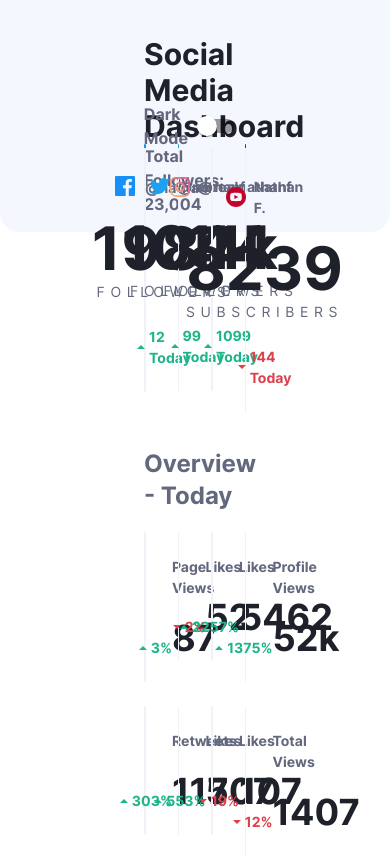
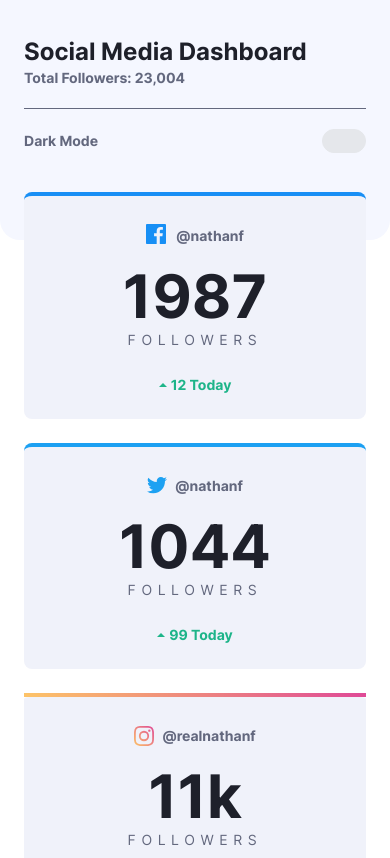
Before and after one commit to xhalleyy/social-media-dashboard, a React (Create React App) app: page / in a window 390 px wide. Shown: the top 858 px of the page. Built offline with nearby package versions, Linux system fonts and the light colour scheme.

Commit message:
responsiveness

```diff
--- a/src/App.css
+++ b/src/App.css
@@ -2,6 +2,7 @@
   background-color: hsl(225, 100%, 98%);
   border-bottom-left-radius: 20px;
   border-bottom-right-radius: 20px;
+
 }
 
 .darkTopBG {
@@ -32,6 +33,10 @@
 
 .dark-active:hover {
   background-color: #333a56!important;
+}
+
+.mobiletext{
+  font-size: 13px;
 }
 
 .App {
--- a/src/App.tsx
+++ b/src/App.tsx
@@ -6,17 +6,20 @@ import TopComponent from './components/TopComponent';
 function App() {
   const[isDarkMode,setIsDarkMode] = useState<boolean>(false);
 
-  const lightTopBG: string = 'lighttopBG relative desktop:h-64';
-  const darkTopBG: string ='darkTopBG relative desktop:h-64';
+  const lightTopBG: string = 'lighttopBG relative desktop:h-64 mobile:h-60';
+  const darkTopBG: string ='darkTopBG relative desktop:h-64 mobile:h-60';
 
-  const lightBG: string = 'bg-white desktop:h-screen';
-  const darkBG: string = 'darkBG desktop:h-screen';
+  const lightBG: string = 'bg-white h-screen';
+  const darkBG: string = 'darkBG desktop:h-screen mobile:h-lvh';
+
+  const mobilelightBG: string = 'absolute desktop:top-36 mobile:top-48'
+  const mobiledarkBG: string = 'absolute desktop:top-36 mobile:top-48 darkBG'
 
   return (
     <div className={!isDarkMode ? lightBG : darkBG}>
       <div className={!isDarkMode ? lightTopBG : darkTopBG}>
         <TopComponent isDarkMode={isDarkMode} setIsDarkMode={setIsDarkMode}/>
-        <div className='absolute top-36'>
+        <div className={!isDarkMode ? mobilelightBG : mobiledarkBG}>
           <CardsComponent isDarkMode={isDarkMode} setIsDarkMode={setIsDarkMode}/>
         </div>
       </div>
--- a/src/components/CardsComponent.tsx
+++ b/src/components/CardsComponent.tsx
@@ -37,9 +37,9 @@ const CardsComponent = ({isDarkMode, setIsDarkMode}: DarkModeProp) => {
 
 
     return (
-        <div className='px-36 w-screen'>
-            <div className='grid grid-cols-4 gap-8'>
-                <div className='col-span-1'>
+        <div className='desktop:px-36 mobile:px-6 w-screen'>
+            <div className='grid grid-cols-4 desktop:gap-8 mobile:gap-6'>
+                <div className='desktop:col-span-1 mobile:col-span-4'>
                     <Card theme={customTheme}
                         className={!isDarkMode ? 'max-w-sm border-t-4 !bg-lightgrayblue !shadow-none border-facebook border-x-0 border-b-0 light-active !gap-0' : 'max-w-sm border-t-4 !bg-bluecard !shadow-none border-facebook border-x-0 border-b-0 dark-active !gap-0'}>
                         <div className='flex justify-center items-center pt-2 gap-2'>
@@ -60,7 +60,7 @@ const CardsComponent = ({isDarkMode, setIsDarkMode}: DarkModeProp) => {
                         </div>
                     </Card>
                 </div>
-                <div className='col-span-1'>
+                <div className='desktop:col-span-1 mobile:col-span-4'>
                     <Card theme={customTheme}
                         className={!isDarkMode ? 'max-w-sm border-t-4 !bg-lightgrayblue !shadow-none border-twitter border-x-0 border-b-0 light-active !gap-0' : 'max-w-sm border-t-4 !bg-bluecard !shadow-none border-twitter border-x-0 border-b-0 dark-active !gap-0'}>
                         <div className='flex justify-center items-center pt-2 gap-2'>
@@ -81,7 +81,7 @@ const CardsComponent = ({isDarkMode, setIsDarkMode}: DarkModeProp) => {
                         </div>
                     </Card>
                 </div>
-                <div className='col-span-1'>
+                <div className='desktop:col-span-1 mobile:col-span-4'>
                     <Card theme={customTheme}
                         className={!isDarkMode ? 'max-w-sm border-t-4 !bg-lightgrayblue !shadow-none igborder border-x-0 border-b-0 light-active !gap-0' : 'max-w-sm border-t-4 !bg-bluecard !shadow-none igborder border-x-0 border-b-0 dark-active !gap-0'}>
                         <div className='flex justify-center items-center pt-2 gap-2'>
@@ -102,7 +102,7 @@ const CardsComponent = ({isDarkMode, setIsDarkMode}: DarkModeProp) => {
                         </div>
                     </Card>
                 </div>
-                <div className='col-span-1'>
+                <div className='desktop:col-span-1 mobile:col-span-4'>
                     <Card theme={customTheme}
                         className={!isDarkMode ? 'max-w-sm border-t-4 !bg-lightgrayblue !shadow-none border-youtube border-x-0 border-b-0 light-active !gap-0' : 'max-w-sm border-t-4 !bg-bluecard !shadow-none border-youtube border-x-0 border-b-0 dark-active !gap-0'}>
                         <div className='flex justify-center items-center pt-2 gap-2'>
@@ -128,8 +128,8 @@ const CardsComponent = ({isDarkMode, setIsDarkMode}: DarkModeProp) => {
 
             <div className='pt-9'>
                 <h1 className={!isDarkMode ? 'font-inter-bold text-2xl text-darkgrayblue' : 'font-inter-bold text-2xl text-bluetext'}>Overview - Today</h1>
-                <div className='grid grid-cols-4 gap-8 mt-5'>
-                    <div className='col-span-1'>
+                <div className='grid grid-cols-4 desktop:gap-8 mobile:gap-4 mt-5'>
+                    <div className='desktop:col-span-1 mobile:col-span-4'>
                         <Card theme={bottomTheme} className={!isDarkMode ? lightsmallcard : darksmallcard}>
                             <div className='grid grid-cols-2' >
                                 <p className={!isDarkMode ? lighttext : darktext} style={{ fontSize: 14 }}>Page Views</p>
@@ -146,7 +146,7 @@ const CardsComponent = ({isDarkMode, setIsDarkMode}: DarkModeProp) => {
                             </div>
                         </Card>
                     </div>
-                    <div className='col-span-1'>
+                    <div className='desktop:col-span-1 mobile:col-span-4'>
                         <Card theme={bottomTheme} className={!isDarkMode ? lightsmallcard : darksmallcard}>
                             <div className='grid grid-cols-2' >
                                 <p className={!isDarkMode ? lighttext : darktext} style={{ fontSize: 14 }}>Likes</p>
@@ -163,7 +163,7 @@ const CardsComponent = ({isDarkMode, setIsDarkMode}: DarkModeProp) => {
                             </div>
                         </Card>
                     </div>
-                    <div className='col-span-1'>
+                    <div className='desktop:col-span-1 mobile:col-span-4'>
                         <Card theme={bottomTheme} className={!isDarkMode ? lightsmallcard : darksmallcard}>
                             <div className='grid grid-cols-2' >
                                 <p className={!isDarkMode ? lighttext : darktext} style={{ fontSize: 14 }}>Likes</p>
@@ -180,7 +180,7 @@ const CardsComponent = ({isDarkMode, setIsDarkMode}: DarkModeProp) => {
                             </div>
                         </Card>
                     </div>
-                    <div className='col-span-1'>
+                    <div className='desktop:col-span-1 mobile:col-span-4'>
                         <Card theme={bottomTheme} className={!isDarkMode ? lightsmallcard : darksmallcard}>
                             <div className='grid grid-cols-2' >
                                 <p className={!isDarkMode ? lighttext : darktext} style={{ fontSize: 14 }}>Profile Views</p>
@@ -198,8 +198,8 @@ const CardsComponent = ({isDarkMode, setIsDarkMode}: DarkModeProp) => {
                         </Card>
                     </div>
                 </div>
-                <div className='grid grid-cols-4 gap-8 mt-6'>
-                    <div className='col-span-1'>
+                <div className='grid grid-cols-4 gap-5 mt-5'>
+                    <div className='desktop:col-span-1 mobile:col-span-4'>
                         <Card theme={bottomTheme} className={!isDarkMode ? lightsmallcard : darksmallcard}>
                             <div className='grid grid-cols-2' >
                                 <p className={!isDarkMode ? lighttext : darktext} style={{ fontSize: 14 }}>Retweets</p>
@@ -216,7 +216,7 @@ const CardsComponent = ({isDarkMode, setIsDarkMode}: DarkModeProp) => {
                             </div>
                         </Card>
                     </div>
-                    <div className='col-span-1'>
+                    <div className='desktop:col-span-1 mobile:col-span-4'>
                         <Card theme={bottomTheme} className={!isDarkMode ? lightsmallcard : darksmallcard}>
                             <div className='grid grid-cols-2' >
                                 <p className={!isDarkMode ? lighttext : darktext} style={{ fontSize: 14 }}>Likes</p>
@@ -233,7 +233,7 @@ const CardsComponent = ({isDarkMode, setIsDarkMode}: DarkModeProp) => {
                             </div>
                         </Card>
                     </div>
-                    <div className='col-span-1'>
+                    <div className='desktop:col-span-1 mobile:col-span-4'>
                         <Card theme={bottomTheme} className={!isDarkMode ? lightsmallcard : darksmallcard}>
                             <div className='grid grid-cols-2' >
                                 <p className={!isDarkMode ? lighttext : darktext} style={{ fontSize: 14 }}>Likes</p>
@@ -250,7 +250,7 @@ const CardsComponent = ({isDarkMode, setIsDarkMode}: DarkModeProp) => {
                             </div>
                         </Card>
                     </div>
-                    <div className='col-span-1'>
+                    <div className='desktop:col-span-1 mobile:col-span-4'>
                         <Card theme={bottomTheme} className={!isDarkMode ? lightsmallcard : darksmallcard}>
                             <div className='grid grid-cols-2' >
                                 <p className={!isDarkMode ? lighttext : darktext} style={{ fontSize: 14 }}>Total Views</p>
--- a/src/components/TopComponent.tsx
+++ b/src/components/TopComponent.tsx
@@ -1,5 +1,6 @@
 import * as React from 'react';
-import Switch from '@mui/material/Switch';
+import { ToggleSwitch } from 'flowbite-react';
+import { useState } from 'react';
 
 type DarkModeProp = {
     isDarkMode: boolean,
@@ -7,27 +8,36 @@ type DarkModeProp = {
 }
 
 const TopComponent = ({isDarkMode, setIsDarkMode}: DarkModeProp) => {
-    const label = { inputProps: { 'aria-label': 'Color switch demo' } };
+    const [switch1, setSwitch1] = useState(false);
 
     const handleDarkMode = () => {
         setIsDarkMode(isDarkMode => !isDarkMode);
+        setSwitch1(!switch1);
     }
 
-    const lightModeTitle: string = 'font-inter-bold text-3xl text-darkblue';
-    const darkModeTitle: string = 'font-inter-bold text-3xl text-white';
-    const lightModeText: string = 'font-inter-bold text-darkgrayblue';
-    const darkModeText: string = 'font-inter-bold text-bluetext';
+    const lightModeTitle: string = 'font-inter-bold desktop:text-3xl mobile:text-2xl text-darkblue';
+    const darkModeTitle: string = 'font-inter-bold desktop:text-3xl mobile:text-2xl text-white';
+    const lightModeText: string = 'font-inter-bold text-darkgrayblue desktop:text-md mobile:text-sm mobile:pb-5 desktop:pb-0 desktop:border-0 mobile:border-b mobile:border-darkgrayblue';
+    const darkModeText: string = 'font-inter-bold text-bluetext desktop:text-md mobile:text-sm mobile:pb-5 desktop:pb-0 desktop:border-0 mobile:border-b mobile:border-darkgrayblue';
+    const lightModeToggle: string = 'font-inter-bold text-darkgrayblue desktop:text-md mobile:text-sm';
+    const darkModeToggle: string = 'font-inter-bold text-bluetext desktop:text-md mobile:text-sm';
 
     return (
-        <div className='px-36 py-4'>
+        <div className='desktop:px-36 mobile:px-6 py-4'>
             <div className='pt-5 grid grid-cols-2 items-center'>
-                <div className='col-span-1'>
+                <div className='desktop:col-span-1 mobile:col-span-2'>
                     <h1 className={!isDarkMode ? lightModeTitle : darkModeTitle}>Social Media Dashboard</h1>
                     <p className={!isDarkMode ? lightModeText : darkModeText}>Total Followers: 23,004</p>
                 </div>
-                <div className='col-span-1 flex justify-end items-center'>
-                    <p className={!isDarkMode ? lightModeText : darkModeText}>Dark Mode</p>
-                    <Switch {...label} color="default" onClick={handleDarkMode}/>
+                <div className='hidden desktop:flex desktop:col-span-1 mobile:col-span-2 justify-end items-center gap-3'>
+                    <p className={!isDarkMode ? lightModeToggle : darkModeToggle}>Dark Mode</p>
+                    <ToggleSwitch checked={switch1}  onChange={handleDarkMode} />
+                </div>
+                <div className='desktop:hidden col-span-2 grid grid-cols-2 items-center gap-3 pt-5'>
+                    <p className={!isDarkMode ? lightModeToggle : darkModeToggle}>Dark Mode</p>
+                    <div className='flex justify-end'>
+                    <ToggleSwitch checked={switch1}  onChange={handleDarkMode} />
+                    </div>
                 </div>
             </div>
         </div>
```
